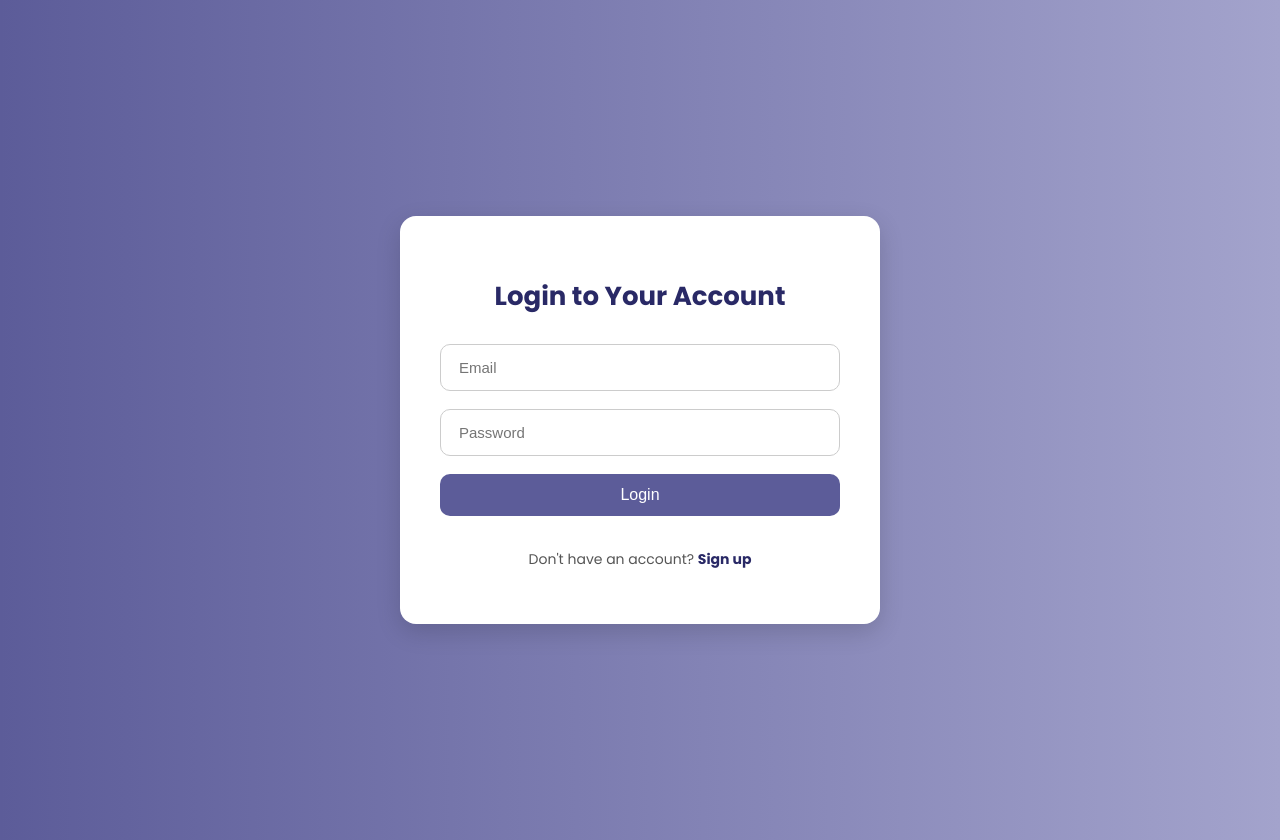
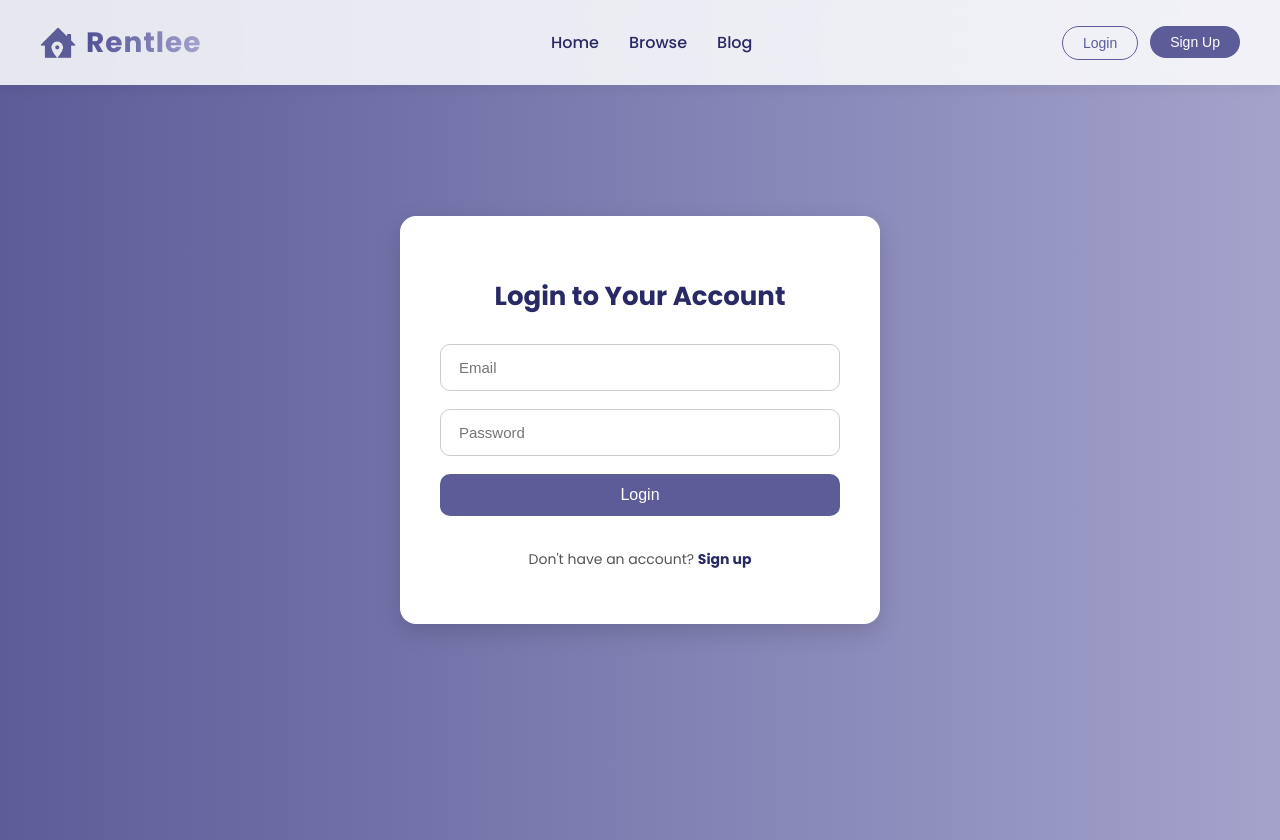
Before and after one commit to soumyatiw/rentlee_system_design, a Next.js app in the folder frontend/: page /login in a window 1280 px wide. Built offline with nearby package versions, Linux system fonts and the light colour scheme.

Commit message:
Pages Setup

```diff
--- a/frontend/src/app/about/page.js
+++ b/frontend/src/app/about/page.js
@@ -1,12 +1,12 @@
 import React from 'react'
-import Navbar from "@/components/Navbar";
+
 import Footer from '@/components/Footer';
 import AboutPage from '@/components/AboutPage';
 
 function About() {
   return (
     <div>
-      <Navbar/>
+
       <AboutPage />
       <Footer/>
     </div>
--- a/frontend/src/app/blog/page.js
+++ b/frontend/src/app/blog/page.js
@@ -1,5 +1,5 @@
 import React from 'react'
-import Navbar from "@/components/Navbar";
+
 import Footer from '@/components/Footer';
 import BlogHeroSection from '@/components/BlogHeroSection';
 import BlogCard from '@/components/BlogCard';
@@ -7,7 +7,7 @@ import BlogCard from '@/components/BlogCard';
 function Blog() {
   return (
     <div>
-      <Navbar/>
+
       <BlogHeroSection/>
       <BlogCard/>
       <Footer/>
--- a/frontend/src/app/browse/page.js
+++ b/frontend/src/app/browse/page.js
@@ -1,6 +1,6 @@
 'use client';
 import React from 'react'
-import Navbar from "@/components/Navbar";
+
 import Footer from '@/components/Footer';
 import BrowseHero from '@/components/BrowseHero';
 import TagFilterSection from '@/components/TagFilterSection';
@@ -15,7 +15,7 @@ import propertyData from '@/data/main_data_with_coords.json';
 function Browse() {
   return (
     <div>
-      <Navbar/>
+
       <BrowseHero/>
       <TagFilterSection/>
       <FullMapView properties={propertyData} />
--- a/frontend/src/app/layout.js
+++ b/frontend/src/app/layout.js
@@ -4,6 +4,7 @@ import 'leaflet/dist/leaflet.css';
 
 import ClientProviders from '@/components/ClientProviders';
 import AOSWrapper from '@/components/AOSWrapper';
+import Navbar from '@/components/Navbar';
 
 const geistSans = Geist({
   variable: '--font-geist-sans',
@@ -26,6 +27,7 @@ export default function RootLayout({ children }) {
       <body className={`${geistSans.variable} ${geistMono.variable}`}>
         <ClientProviders>
           <AOSWrapper>
+            <Navbar />
             {children}
           </AOSWrapper>
         </ClientProviders>
--- a/frontend/src/app/page.js
+++ b/frontend/src/app/page.js
@@ -1,4 +1,4 @@
-import Navbar from "@/components/Navbar";
+
 import "./globals.css";
 import Footer from "@/components/Footer";
 import HeroSection from "@/components/HeroSection";
@@ -13,7 +13,7 @@ import StatsSection from "@/components/StatsSection";
 export default function Home() {
   return (
     <div>
-      <Navbar/>
+
       <HeroSection/>
       <FeaturedProperties/>
       <HowItWorks/>
--- a/frontend/src/components/Navbar.js
+++ b/frontend/src/components/Navbar.js
@@ -2,24 +2,31 @@
 
 import Link from 'next/link';
 import Image from 'next/image';
-import { useEffect, useState } from 'react';
-import { useRouter } from 'next/navigation';
-import { signOut } from 'firebase/auth';
+import { useEffect, useState, useRef } from 'react';
+import { useRouter, usePathname } from 'next/navigation';
 
 import styles from './Navbar.module.css';
 import logo from '@/assets/Logo.png';
-import useAuth from '@/hooks/useAuth';
-import { auth } from '@/firebase/config';
+import { useAuthContext } from '@/context/AuthContext';
 
 export default function Navbar() {
   const [isMenuOpen, setIsMenuOpen] = useState(false);
-  const [currentPath, setCurrentPath] = useState('/');
   const [dropdownOpen, setDropdownOpen] = useState(false);
+  const dropdownRef = useRef(null);
+
   const router = useRouter();
-  const { user, loading } = useAuth();
+  const currentPath = usePathname();
+
+  const { user, loading, logout } = useAuthContext();
 
   useEffect(() => {
-    setCurrentPath(window.location.pathname);
+    const handleClickOutside = (event) => {
+      if (dropdownRef.current && !dropdownRef.current.contains(event.target)) {
+        setDropdownOpen(false);
+      }
+    };
+    document.addEventListener('mousedown', handleClickOutside);
+    return () => document.removeEventListener('mousedown', handleClickOutside);
   }, []);
 
   const toggleMenu = () => {
@@ -27,21 +34,49 @@ export default function Navbar() {
   };
 
   const handleLogout = async () => {
-    await signOut(auth);
-    router.push('/');
+    await logout();
+    setDropdownOpen(false);
     router.refresh();
   };
 
-  const navLinks = [
+  const getNavLinks = () => {
+    const defaultLinks = [
       { name: 'Home', path: '/' },
       { name: 'Browse', path: '/browse' },
-    { name: 'Blog', path: '/blog' },
-    { name: 'About Us', path: '/about' }
+      { name: 'Blog', path: '/blog' }
     ];
+
+    if (!user) return defaultLinks;
+
+    if (user.role === 'admin') {
+      return [
+        ...defaultLinks,
+        { name: 'Analytics', path: '/admin/dashboard' }
+      ];
+    }
+
+    if (user.role === 'lister') {
+      return [
+        ...defaultLinks,
+        { name: 'My Listings', path: '/lister/listings' }
+      ];
+    }
+
+    if (user.role === 'user') {
+      return [
+        ...defaultLinks,
+        { name: 'Saved Properties', path: '/saved' }
+      ];
+    }
+
+    return defaultLinks;
+  };
+
+  const navLinks = getNavLinks();
 
   const firstLetter =
     user?.username?.[0]?.toUpperCase() ||
-    user?.email?.[0]?.toUpperCase();
+    user?.email?.[0]?.toUpperCase() || 'U';
 
   if (loading) {
     return (
@@ -50,7 +85,8 @@ export default function Navbar() {
         display: 'flex',
         justifyContent: 'center',
         alignItems: 'center',
-        background: 'white'
+        background: 'white',
+        borderBottom: '1px solid #eaeaea'
       }}>
         <div style={{
           width: '20px',
@@ -72,6 +108,7 @@ export default function Navbar() {
           <span className={styles.brand}>Rent<span>lee</span></span>
         </Link>
 
+        {/* Dynamic Navigation Links based on Roles */}
         <ul className={`${styles.links} ${isMenuOpen ? styles.show : ''}`}>
           {navLinks.map(link => (
             <li key={link.name}>
@@ -86,25 +123,37 @@ export default function Navbar() {
         </ul>
 
         {user ? (
-          <div className={styles.userMenu}>
+          <div style={{ display: 'flex', alignItems: 'center', gap: '20px' }}>
+
+            {/* Add Property Button for Listers */}
+            {user.role === 'lister' && (
+              <Link href="/lister/listings/new">
+                <button className={`${styles.dotBtn} ${styles.filled}`}>Add Property</button>
+              </Link>
+            )}
+
+            <div className={styles.userMenu} ref={dropdownRef}>
               <div className={styles.avatar} onClick={() => setDropdownOpen(prev => !prev)}>
                 {firstLetter}
               </div>
 
               {dropdownOpen && (
                 <div className={styles.dropdown}>
-                <Link href="/profile">Settings</Link>
+                  <Link href="/profile" onClick={() => setDropdownOpen(false)}>Settings / Profile</Link>
+                  {user.role === 'lister' && (
+                    <Link href="/lister/blogs" onClick={() => setDropdownOpen(false)}>My Blogs</Link>
+                  )}
                   <button onClick={handleLogout}>Logout</button>
                 </div>
               )}
-
+            </div>
           </div>
         ) : (
           <div className={styles.auth}>
             <Link href="/login">
               <button className={styles.dotBtn}>Login</button>
             </Link>
-            <Link href="/signup">
+            <Link href="/register/user">
               <button className={`${styles.dotBtn} ${styles.filled}`}>Sign Up</button>
             </Link>
           </div>
--- a/frontend/src/components/Navbar.module.css
+++ b/frontend/src/components/Navbar.module.css
@@ -95,7 +95,7 @@
 }
 
 .dotBtn:hover {
-  background-color: #CCCCFF;
+  background: #CCCCFF;
 }
 
 .filled {
@@ -185,7 +185,7 @@
   background: white;
   border-radius: 8px;
   box-shadow: 0 4px 12px rgba(0, 0, 0, 0.1);
-  min-width: 120px;
+  min-width: 140px;
   z-index: 1000;
   display: flex;
   flex-direction: column;
@@ -204,6 +204,7 @@
   cursor: pointer;
   width: 100%;
   transition: background 0.2s;
+  text-decoration: none;
 }
 
 .dropdown a:hover,
```
Also changed, not shown: frontend/src/app/lister/blogs/page.js (added, +14 -0 lines), frontend/src/app/lister/listings/new/page.js (added, +14 -0 lines), frontend/src/app/lister/listings/page.js (added, +14 -0 lines), frontend/src/app/saved/page.js (added, +10 -0 lines), 1 other file (tests, documents, lock files or other folders). Lines whose indentation alone changed are shown as unchanged.
